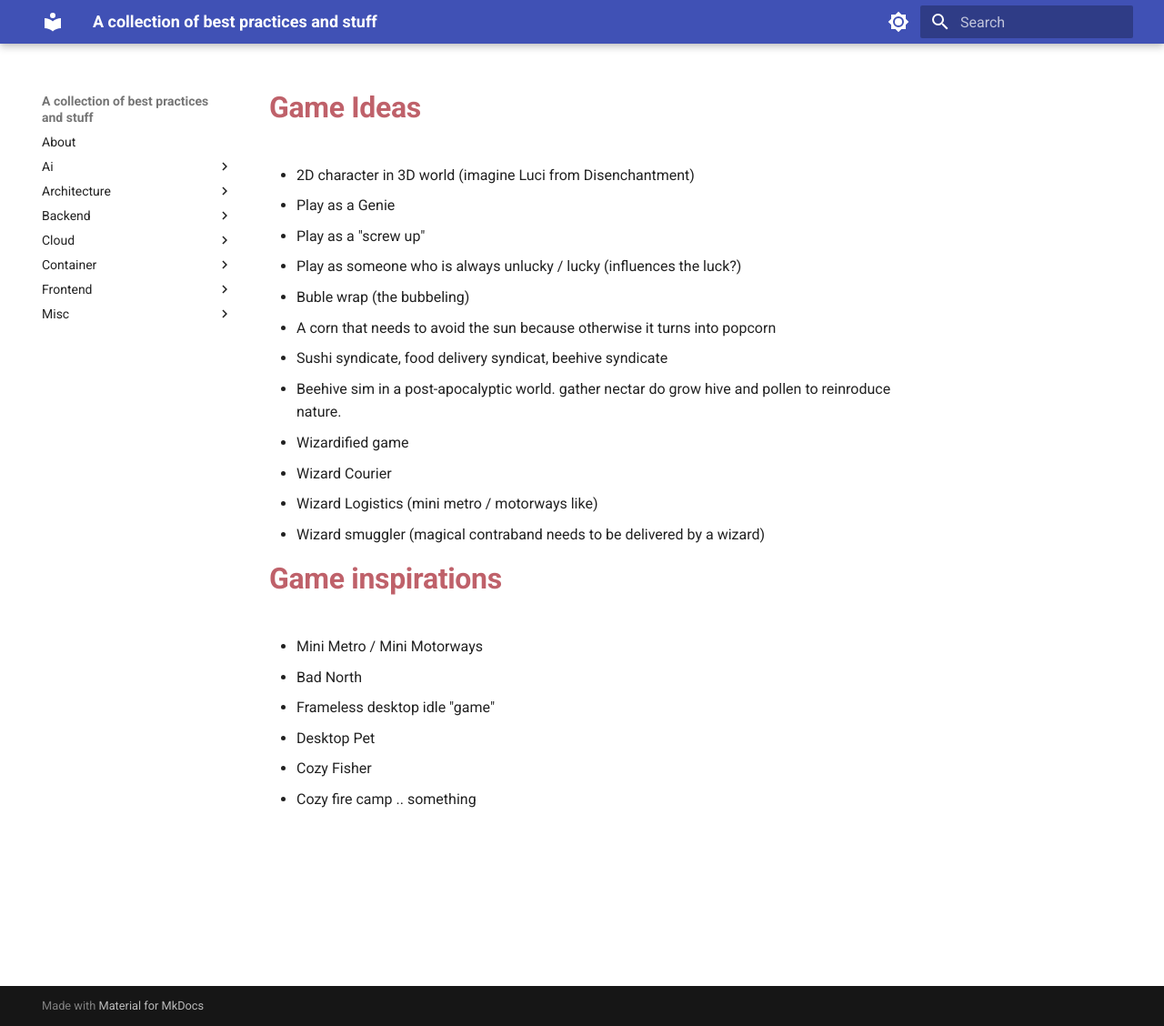
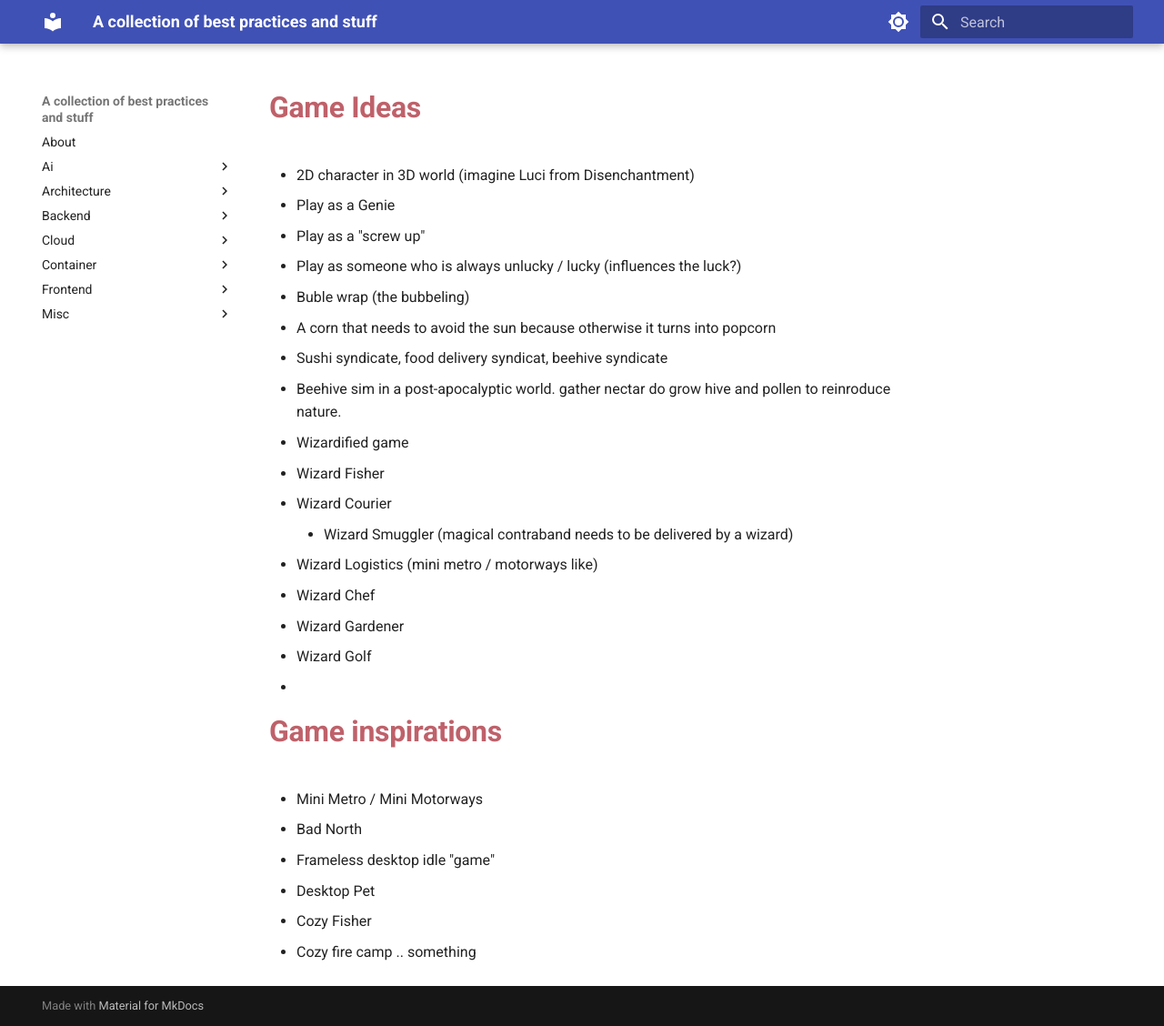
Before and after one commit to toeggel/ReadTheDocs, an MkDocs documentation site: the page built from docs/game/game-ideas.md, in a window 1280 px wide and 1128 px high. Shown: the whole window at 91% size. Built offline with MkDocs 1.6.1 and Material for MkDocs 9.7.7, drawn with Linux system fonts in a browser that asks for light colours.

Commit message:
Add new wizard-themed game ideas
Added new game ideas featuring wizards, including Wizard Fisher, Wizard Chef, and Wizard Gardener.

```diff
--- a/docs/game/game-ideas.md
+++ b/docs/game/game-ideas.md
@@ -9,9 +9,14 @@
 - Sushi syndicate, food delivery syndicat, beehive syndicate
 - Beehive sim in a post-apocalyptic world. gather nectar do grow hive and pollen to reinroduce nature.
 - Wizardified game
+  - Wizard Fisher
   - Wizard Courier
+    - Wizard Smuggler (magical contraband needs to be delivered by a wizard)
   - Wizard Logistics (mini metro / motorways like)
-  - Wizard smuggler (magical contraband needs to be delivered by a wizard)
+  - Wizard Chef
+  - Wizard Gardener
+  - Wizard Golf
+  -
 
 # Game inspirations
 
```
